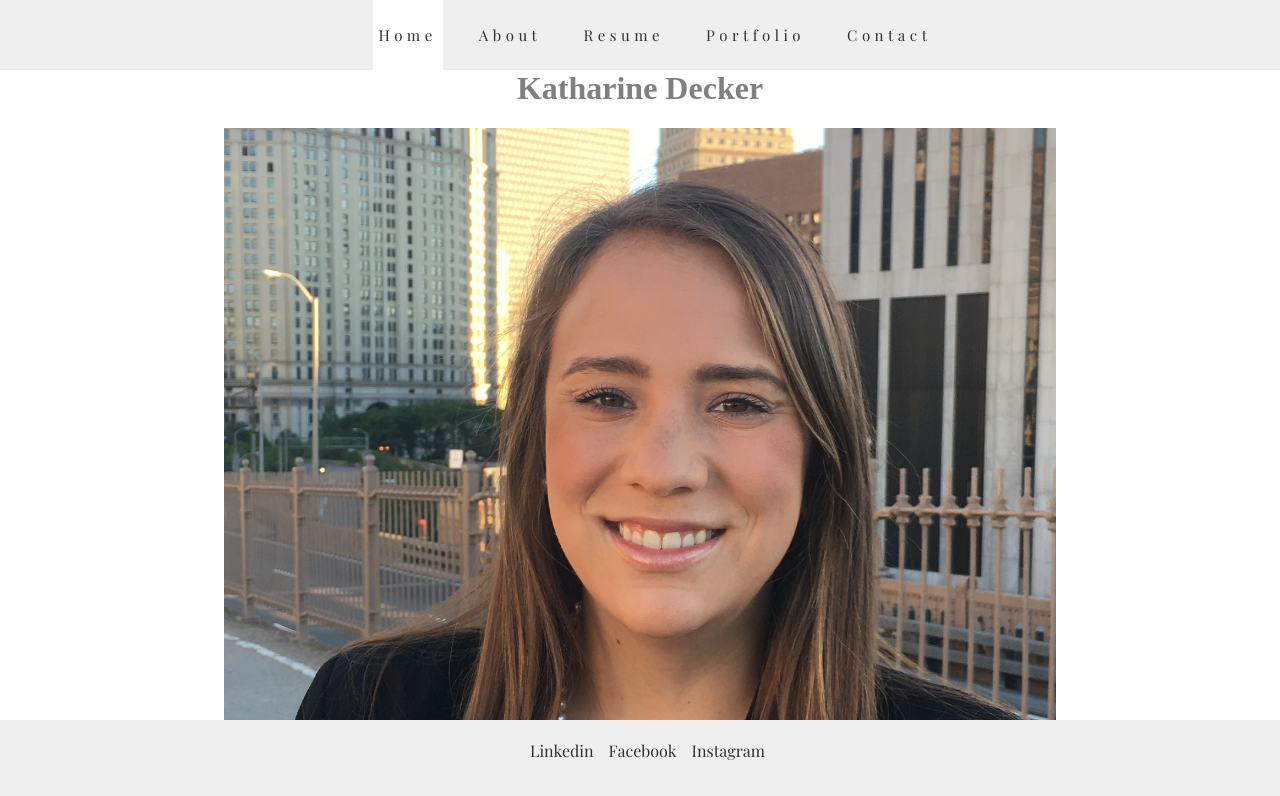
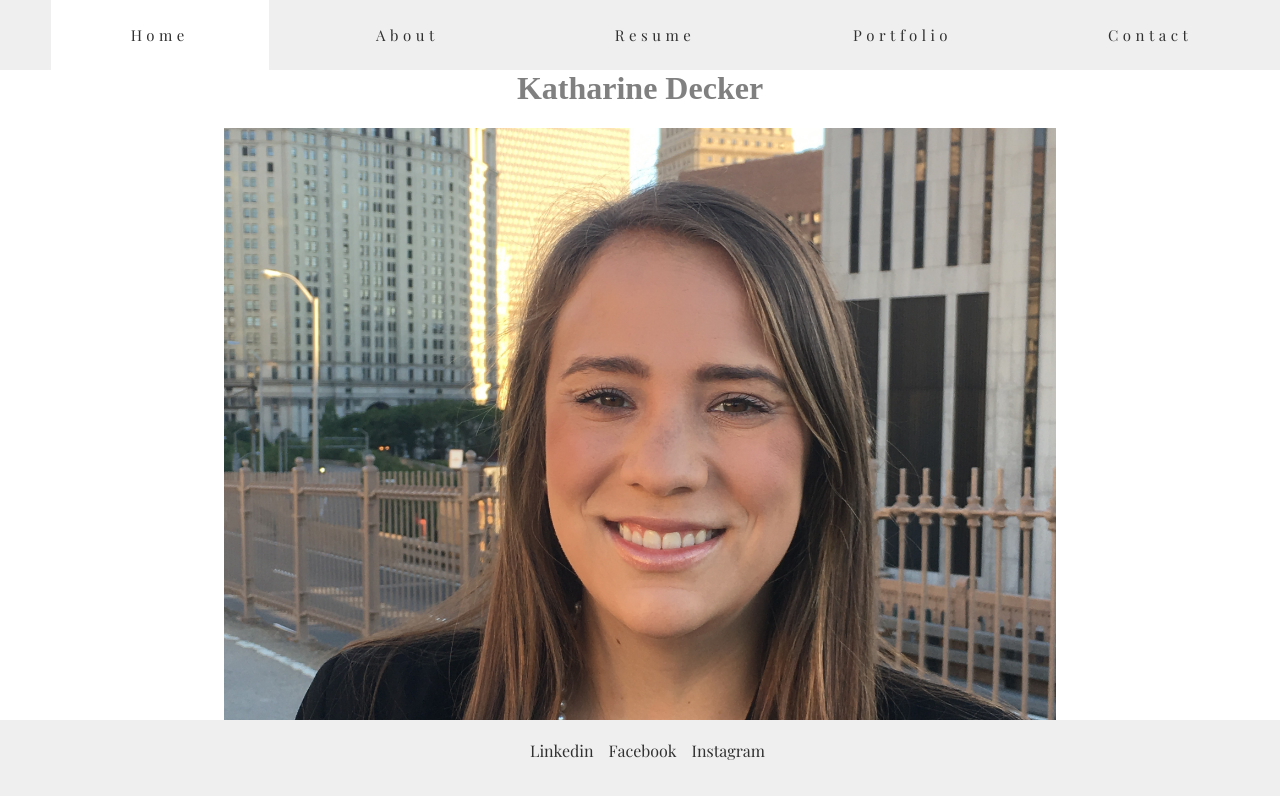
Before and after one commit to chrismccutcheon/KDProfile, a React (Create React App) app in the folder client/: page / in a window 1280 px wide. Shown: the top 796 px of the page. Built offline with nearby package versions, Linux system fonts and the light colour scheme; a web font is replaced by a local one.

Commit message:
Changed title and background images

```diff
--- a/client/src/App.css
+++ b/client/src/App.css
@@ -55,6 +55,7 @@ input:active, button:active, submit:active, a:active {
 
 .navBtn {
   height: 70px;
+  width: 17%;
   padding-bottom:  20px;
 }
 .navbar button {
@@ -97,11 +98,6 @@ input:active, button:active, submit:active, a:active {
   height: calc(100vh - 150px);
   width: 65%;
   margin-right: auto;
-
-  /*display: flex;
-  display: -webkit-flex;
-  align-items: center;
-  position: relative;*/
 }
 
 .homepageTitle{
```
